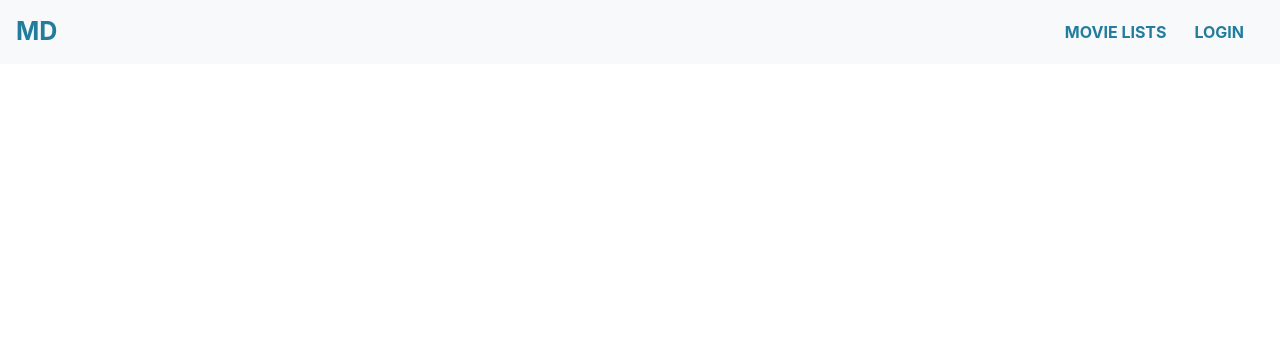
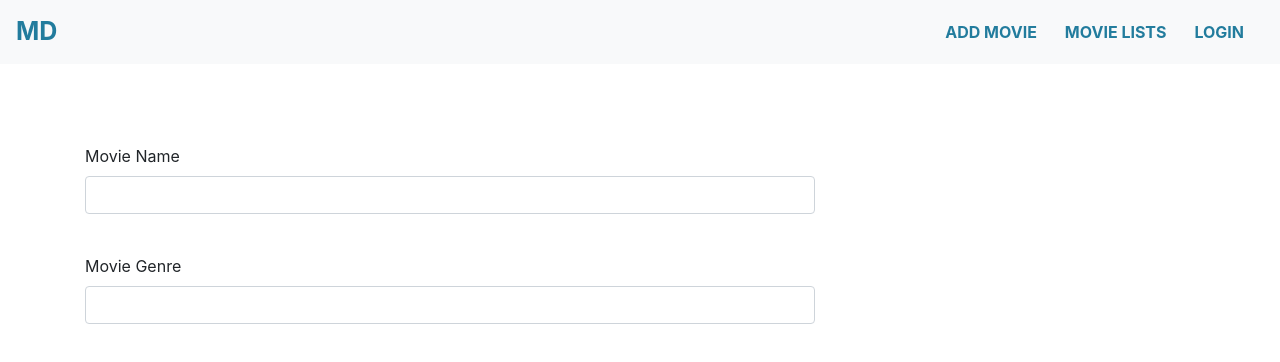
Before and after one commit to aryabhagwat/MovieDatabase, an Angular app: page /addMovie in a window 1280 px wide. Before the commit this address led to /. Shown: the top 362 px of the page. Built offline with nearby package versions, Linux system fonts and the light colour scheme.

Commit message:
Added page to add movie. Change route.

```diff
--- a/src/app/app.module.ts
+++ b/src/app/app.module.ts
@@ -10,6 +10,8 @@ import { signupComponent } from './auth/signup/signup.component';
 import { ReactiveFormsModule } from '@angular/forms';
 import { MovieListComponent } from './movies/movieList/movie-list.component';
 import { welcomeComponent } from './welcome/welcome.component';
+import { AddMovieComponent } from './movies/addMovie/addmovie.component';
+import { MovieCardComponent } from './movies/movieCard/movieCard.component';
 
 @NgModule({
   declarations: [
@@ -18,7 +20,9 @@ import { welcomeComponent } from './welcome/welcome.component';
     welcomeComponent,
     loginComponent,
     signupComponent,
-    MovieListComponent
+    MovieCardComponent,
+    MovieListComponent,
+    AddMovieComponent,
   ],
   imports: [
     BrowserModule,
--- a/src/app/app.routes.ts
+++ b/src/app/app.routes.ts
@@ -2,6 +2,7 @@ import { NgModule } from "@angular/core";
 import { RouterModule, Routes } from "@angular/router";
 import { loginComponent } from "./auth/login/login.component";
 import { signupComponent } from "./auth/signup/signup.component";
+import { AddMovieComponent } from "./movies/addMovie/addmovie.component";
 import { MovieListComponent } from "./movies/movieList/movie-list.component";
 import { welcomeComponent } from "./welcome/welcome.component";
 
@@ -9,7 +10,8 @@ const routes: Routes = [
     {path: '', component: welcomeComponent},
     {path: 'login', component: loginComponent},
     {path: 'signup', component: signupComponent},
-    {path: 'movie-list', component: MovieListComponent}
+    {path: 'movieList', component: MovieListComponent},
+    {path: 'addMovie', component: AddMovieComponent}
 ]
 
 
--- a/src/app/header/header.component.html
+++ b/src/app/header/header.component.html
@@ -7,7 +7,10 @@
     <div class="collapse navbar-collapse justify-content-end" id="navbarSupportedContent">
       <ul class="navbar-nav">
         <li class="nav-item mr-auto active">
-          <a class="nav-link link-sub" [routerLink]="'/movie-list'"> MOVIE LISTS </a>
+          <a class="nav-link link-sub" [routerLink]="'/addMovie'"> ADD MOVIE </a>
+        </li>
+        <li class="nav-item mr-auto active">
+          <a class="nav-link link-sub" [routerLink]="'/movieList'"> MOVIE LISTS </a>
         </li>
         <li class="nav-item active" *ngIf="!isAuthenticated">
           <a class="nav-link link-sub" [routerLink]="'/login'"> LOGIN </a>
--- /dev/null
+++ b/src/app/movies/addMovie/addMovie.component.css
@@ -0,0 +1,12 @@
+.row{
+    padding-top: 40px;
+}
+
+.badgeContainer{
+    display: flex;
+    flex-direction: row;
+}
+
+.badgeDiv{
+    padding-right: 5px !important;
+}
--- /dev/null
+++ b/src/app/movies/addMovie/addMovie.component.html
@@ -0,0 +1,31 @@
+<div class="container">
+    <div class="row">
+        <div class="col-md-8">
+            <form [formGroup]="movieAddForm" class="form-group">
+                <div class="row">
+                    <div class="col-md-12">
+                        <label for="name">Movie Name</label>
+                        <input type="text" class="form-control" name="name" formControlName="movieName">
+                    </div>
+                </div>
+                <div class="row">
+                    <div class="col-md-12">
+                        <label for="genre">Movie Genre</label>
+                        <input type="text" (keyup.enter)="addBadge($event.target.value)" class="form-control"
+                            name="genre" formControlName="movieGenre"
+                            autocomplete="off">
+                        <div class="badgeContainer" formArrayName="movieBadge">
+                            <div class="badgeDiv" *ngFor="let b of controls; let i = index" [formGroupName]="i">
+                                <span class="badge badge-pill badge-primary" name="badge" (click)="removeBadge(i)"> {{b.value.badge.toUpperCase()}} </span>
+                            </div>
+                        </div>
+                    </div>
+                </div>
+
+            </form>
+        </div>
+        <div class="col-md-4">
+            <!-- <movieCard></movieCard> -->
+        </div>
+    </div>
+</div>
--- /dev/null
+++ b/src/app/movies/addMovie/addmovie.component.ts
@@ -0,0 +1,41 @@
+import { Component } from "@angular/core";
+import { FormArray, FormControl, FormGroup } from "@angular/forms";
+
+@Component({
+    selector: 'add-movie',
+    templateUrl: './addMovie.component.html',
+    styleUrls: ['./addMovie.component.css']
+})
+export class AddMovieComponent{
+
+
+    movieBadge = new FormArray([]);
+
+    movieAddForm: FormGroup = new FormGroup({
+        movieName: new FormControl(''),
+        movieGenre: new FormControl(''),
+        movieBadge: this.movieBadge
+    })
+
+
+    get controls() { // a getter!
+        return (<FormArray>this.movieAddForm.get('movieBadge')).controls;
+    }
+
+    addBadge(value){
+        let badge = new FormControl('TEST');
+        badge.setValue(value);
+        this.movieAddForm.get('movieGenre').reset();
+
+        (<FormArray>this.movieAddForm.get('movieBadge')).push(
+            new FormGroup({
+                'badge': badge
+            })
+        )
+
+    }
+
+    removeBadge(index){
+        (<FormArray>this.movieAddForm.get('movieBadge')).removeAt(index);
+    }
+}
--- /dev/null
+++ b/src/app/movies/movieCard/movieCard.component.css
@@ -0,0 +1,37 @@
+.col-md-4{
+    padding-top: 50px;
+}
+
+.card-body{
+    padding: 10px !important;
+}
+
+.movieCard{
+    width: 300px;
+}
+
+.movieImage{
+    width: 300px;
+    height: 450px;
+}
+
+img{
+    opacity: 70%;
+}
+
+img:hover{
+    opacity: 100%;
+    transition: transform .2s;
+    transform: scale(1.01);
+}
+
+.watchedButton{
+
+    background-color: #FE6D73;
+    border-color: #FE6D73;
+}
+
+.addButton{
+    background-color: #227C9D;
+    border-color: #227C9D;
+}
--- /dev/null
+++ b/src/app/movies/movieCard/movieCard.component.html
@@ -0,0 +1,24 @@
+<div class="card movieCard text-center">
+    <img class="card-img-top movieImage" [src]="movie.movieLink"
+        alt="Card image cap">
+    <div class="card-body">
+        <h4 class="card-title">{{ movie.movieName }}</h4>
+        <h6 class="card-subtitle mb-2 text-muted">{{ movie.movieGenre }}</h6>
+        <p class="card-text">
+            Some quick example text to build on the card title
+            and make up the bulk of the card's content.
+        </p>
+        <div class="btn-group" role="group" aria-label="Basic example">
+
+        <button type="button" class="btn btn-success btn-sm watchedButton">
+            WATCHED
+        </button>
+        <button type="button" class="btn btn-dark btn-sm addButton">
+            ADD TO LIST
+        </button>
+        </div>
+        <!-- <i class="fa fas fa-plus-square fa-3x" aria-hidden="true"> </i>
+        <i class="fa fa-info-circle fa-2x" aria-hidden="true"> </i> -->
+
+    </div>
+</div>
--- /dev/null
+++ b/src/app/movies/movieCard/movieCard.component.ts
@@ -0,0 +1,21 @@
+import {Component, Input, OnInit} from '@angular/core';
+
+@Component({
+    selector: 'movieCard',
+    templateUrl: 'movieCard.component.html',
+    styleUrls: ['movieCard.component.css']
+})
+export class MovieCardComponent implements OnInit{
+
+    @Input() movie: {
+        movieName: string,
+        movieGenre: string,
+        movieLink: string
+    };
+
+
+    ngOnInit(): void {
+        console.log(this.movie);
+    }
+
+}
--- a/src/app/movies/movieList/movie-list.component.css
+++ b/src/app/movies/movieList/movie-list.component.css
@@ -14,37 +14,3 @@ Green: #17C3B2
 .col-md-4{
     padding-top: 50px;
 }
-
-.card-body{
-    padding: 10px !important;
-}
-
-.movieCard{
-    width: 250px;
-}
-
-.movieImage{
-    width: 250px;
-
-}
-
-img{
-    filter: grayscale(50%);
-}
-
-img:hover{
-    filter: grayscale(0%);
-    transition: transform .2s;
-    transform: scale(1.01);
-}
-
-.watchedButton{
-
-    background-color: #FE6D73;
-    border-color: #FE6D73;
-}
-
-.addButton{
-    background-color: #227C9D;
-    border-color: #227C9D;
-}
--- a/src/app/movies/movieList/movie-list.component.html
+++ b/src/app/movies/movieList/movie-list.component.html
@@ -1,30 +1,7 @@
 <div class="container">
     <div class="row">
         <div class="col-md-4" *ngFor="let movie of movieList">
-            <div class="card movieCard text-center">
-                <img class="card-img-top movieImage" [src]="movie.movieLink"
-                    alt="Card image cap">
-                <div class="card-body">
-                    <h4 class="card-title">{{ movie.movieName }}</h4>
-                    <h6 class="card-subtitle mb-2 text-muted">{{ movie.movieGenre }}</h6>
-                    <p class="card-text">
-                        Some quick example text to build on the card title
-                        and make up the bulk of the card's content.
-                    </p>
-                    <div class="btn-group" role="group" aria-label="Basic example">
-
-                    <button type="button" class="btn btn-success btn-sm watchedButton">
-                        WATCHED
-                    </button>
-                    <button type="button" class="btn btn-dark btn-sm addButton">
-                        ADD TO LIST
-                    </button>
-                    </div>
-                    <!-- <i class="fa fas fa-plus-square fa-3x" aria-hidden="true"> </i>
-                    <i class="fa fa-info-circle fa-2x" aria-hidden="true"> </i> -->
-
-                </div>
-            </div>
+            <movieCard [movie]=movie></movieCard>
         </div>
     </div>
 </div>
```
Also changed, not shown: 1 other file (tests, documents, lock files or other folders).
